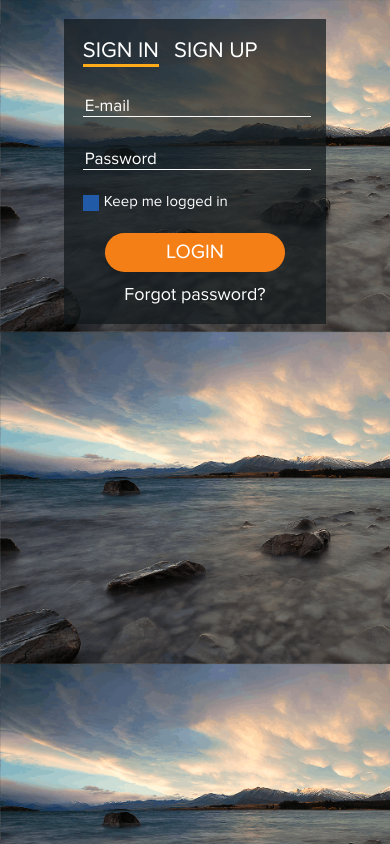
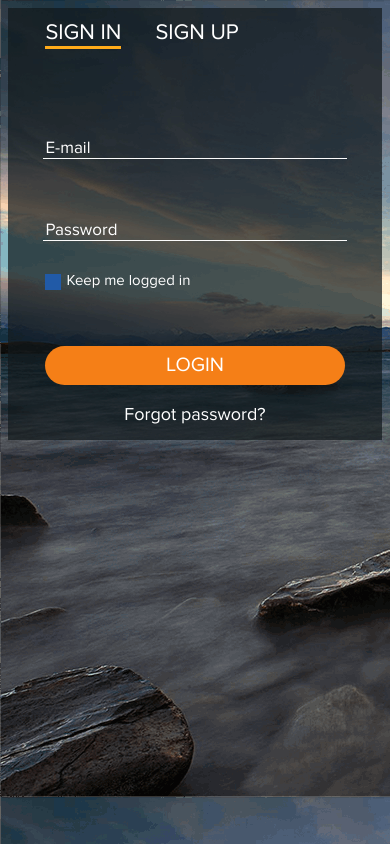
Before and after one commit to gagarin880120/html-css-registration-homework, a plain HTML site: page index.html in a window 390 px wide. Both pictures are taken after a click on the label "SIGN IN". Drawn offline with Linux system fonts and the light colour scheme.

Commit message:
feat: add some styles according to pixel-perfect change media queries

```diff
--- a/index.html
+++ b/index.html
@@ -13,21 +13,21 @@
     <label for="signIn" class="registration--tabs--label">Sign In</label>
 
     <input type="radio" name="tabs" class="registration--tabs--radio signUp__button" id="signUp" checked />
-    <label for="signUp" class="registration--tabs--label">Sign Up</label>
+    <label for="signUp" class="registration--tabs--label signUp__label">Sign Up</label>
 
     <form action="https://reqres.in/api/login" method="POST" class="registration--form signIn__form">
-      <input type="email" class="registration--form--field" name="email" required placeholder="E-mail">
-      <input type="password" class="registration--form--field" name="password" required placeholder="Password">
+      <input type="email" class="registration--form--field signIn__email" name="email" required placeholder="E-mail">
+      <input type="password" class="registration--form--field signIn__password" name="password" required placeholder="Password">
       <input type="checkbox" required id="checkSignIn" class="registration--form--checkbox">
-      <label for="checkSignIn" class="registration--form--checkbox--label">Keep me logged in</label>
-      <input type="submit" class="registration--form--submit" value="Login">
+      <label for="checkSignIn" class="registration--form--checkbox--label signIn__checkbox__label">Keep me logged in</label>
+      <input type="submit" class="registration--form--submit signIn__submit" value="Login">
       <a href="#" class="registration--form--link">Forgot password?</a>
     </form>
 
     <form action="https://reqres.in/api/register" method="POST" class="registration--form signUp__form">
-      <input type="tel" class="registration--form--field" name="phone" required placeholder="Mobile phone">
-      <input type="email" class="registration--form--field" name="email" required placeholder="E-mail ID">
-      <input type="password" class="registration--form--field" name="password" required placeholder="Password">
+      <input type="tel" class="registration--form--field signUp__tel" name="phone" required placeholder="Mobile phone">
+      <input type="email" class="registration--form--field signUp__email" name="email" required placeholder="E-mail ID">
+      <input type="password" class="registration--form--field signUp__password" name="password" required placeholder="Password">
       <input type="checkbox" required id="checkSignUp" class="registration--form--checkbox">
       <label for="checkSignUp" class="registration--form--checkbox--label">I agree with terms and conditions</label>
       <input type="submit" class="registration--form--submit" value="Register">
--- a/style.css
+++ b/style.css
@@ -5,16 +5,19 @@
 
 body {
   background: url(./assets/images/Layer\ 4\ copy@1X.png);
-  background-size: cover;
+  background-size: cover cover;
   font-family: "Proxima Nova";
+  display: flex;
+  justify-content: center;
 }
 
 .registration {
-  width: 30%;
+  width: 32%;
   margin: 0 auto;
-  margin-top: 5%;
-  padding: 5%;
-  background-color: rgba(17,23,27,.7)
+  margin-top: 9%;
+  background-color: rgba(17,23,27,.7);
+  padding-top: 3%;
+  padding-bottom: 4%;
 }
 
 .registration--tabs--radio {
@@ -26,8 +29,12 @@ body {
   color: #ffffff;
   text-transform: uppercase;
   border: none;
-  margin-right: 5%;
+  margin-left: 10%;
   cursor: pointer;
+}
+
+.signUp__label {
+  margin-left: 8%;
 }
 
 .registration--tabs--radio:checked + .registration--tabs--label {
@@ -41,22 +48,37 @@ body {
 .signIn__button:checked ~ .signIn__form {
   display: flex;
   flex-direction: column;
+  align-items: center;
+  margin-top: 19%;
 }
 
 .signUp__button:checked ~ .signUp__form {
   display: flex;
   flex-direction: column;
+  align-items: center;
+  margin-top: 19%;
 }
 
 .registration--form--field {
   outline: none;
   font-family: "Proxima Nova";
-  width: 100%;
-  margin-top: 15%;
+  width: 80%;
   background-color: transparent;
   border: none;
   color: #ffffff;
   border-bottom: 1px solid #fbfbfb;
+}
+
+.signUp__email, .signUp__password {
+  margin-top: 17%;
+}
+
+.signIn__email {
+  margin-top: 6%;
+}
+
+.signIn__password {
+  margin-top: 17%;
 }
 
 .registration--form--field::placeholder {
@@ -69,11 +91,17 @@ body {
 }
 
 .registration--form--checkbox--label {
+  align-self: start;
   margin-top: 10%;
+  margin-left: 10%;
   font-size: 15px;
   color: #ffffff;
   position: relative;
   cursor: pointer;
+}
+
+.signIn__checkbox__label {
+  margin-top: 8%;
 }
 
 .registration--form--checkbox--label:before {
@@ -116,6 +144,10 @@ body {
   cursor: pointer;
 }
 
+.signIn__submit {
+  margin-top: 15%;
+}
+
 .registration--form--submit:active {
   transform: translateY(2px);
 }
@@ -137,8 +169,9 @@ body {
   }
 }
 
-@media screen and (max-width: 630px) {
+@media screen and (max-width: 600px) {
   .registration {
-    width: 60%;
+    width: 100%;
+    margin: 0;
   }
 }
```
